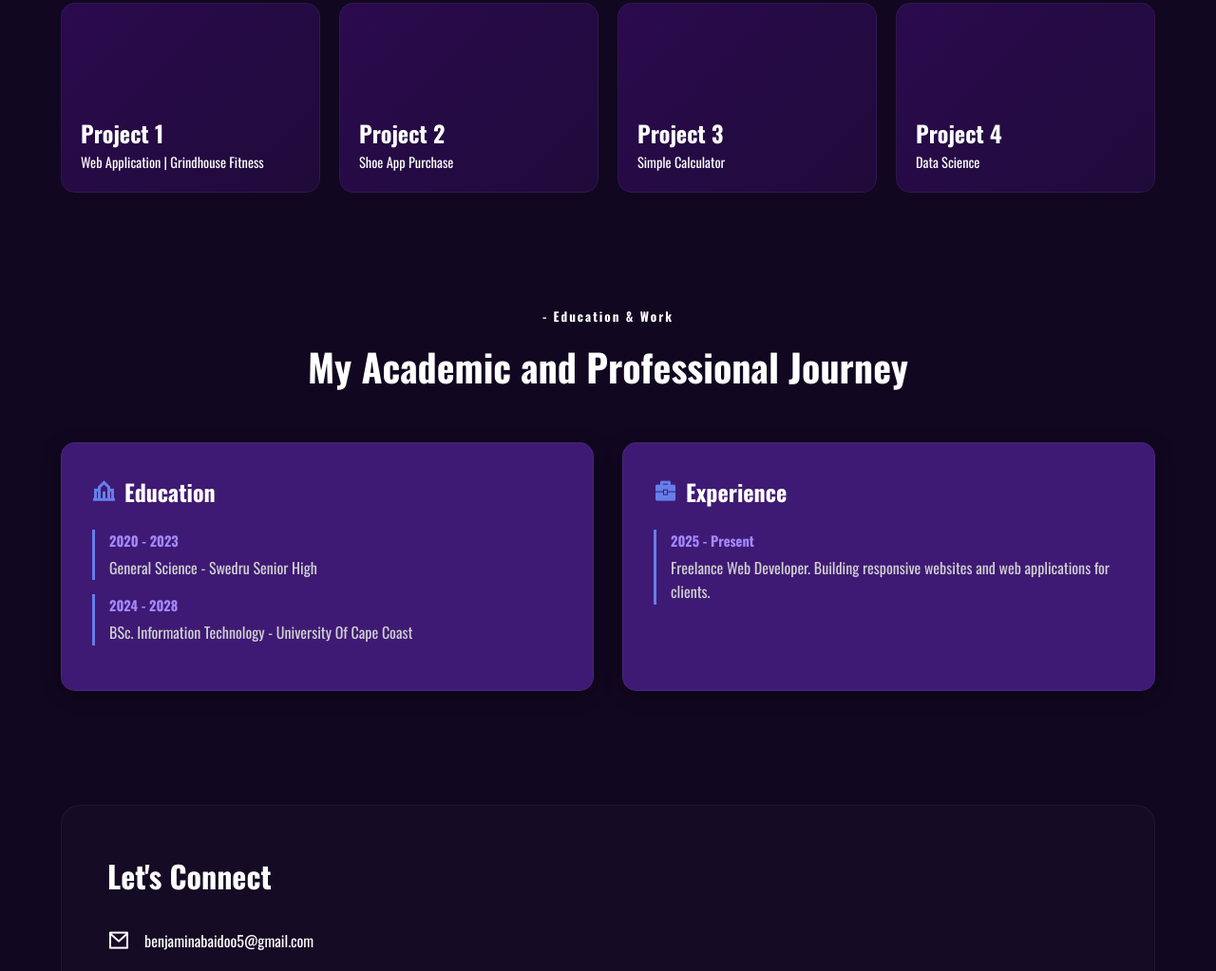
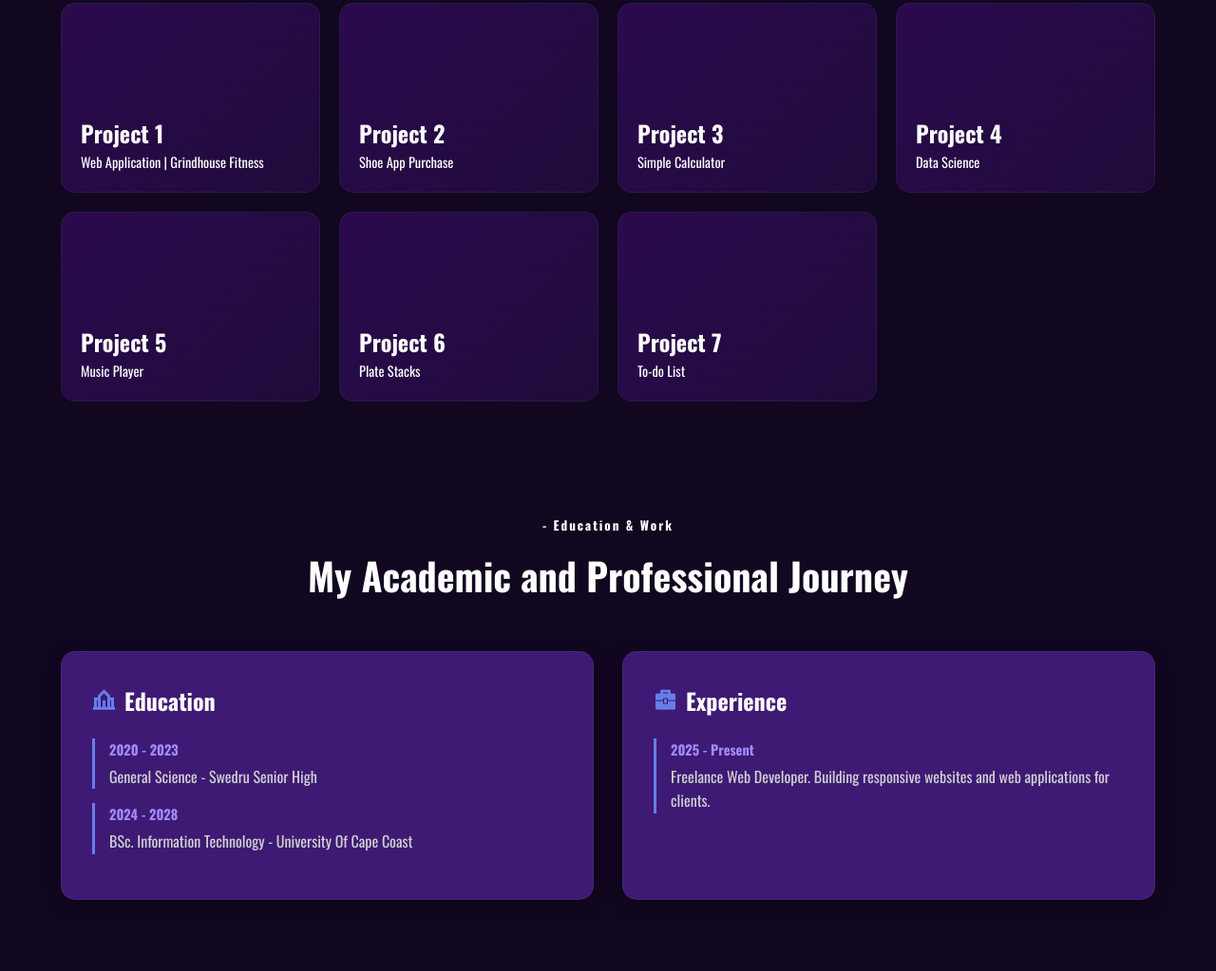
Before and after one commit to Kojo-Abaidoo/My-Portfolio, a plain HTML site: page index.html in a window 1280 px wide. Shown: the part 1468-2491 px from the top of the page at 95% size. Drawn offline with nearby package versions, Linux system fonts and the light colour scheme.

Commit message:
Update index.html

```diff
--- a/index.html
+++ b/index.html
@@ -114,6 +114,24 @@
                     <p>Data Science</p>
                 </div>
             </a>
+            <a href="https://github.com/Kojo-Abaidoo/Arrays" class="project-card">
+                <div class="card-content">
+                    <h3>Project 5</h3>
+                    <p>Music Player</p>
+                </div>
+            </a>
+            <a href="https://github.com/Kojo-Abaidoo/Using-Stacks" class="project-card">
+                <div class="card-content">
+                    <h3>Project 6</h3>
+                    <p>Plate Stacks</p>
+                </div>
+            </a>
+            <a href="https://github.com/Kojo-Abaidoo/Using-queues" class="project-card">
+                <div class="card-content">
+                    <h3>Project 7</h3>
+                    <p>To-do List</p>
+                </div>
+            </a>
         </div>
     </div>
 
```
